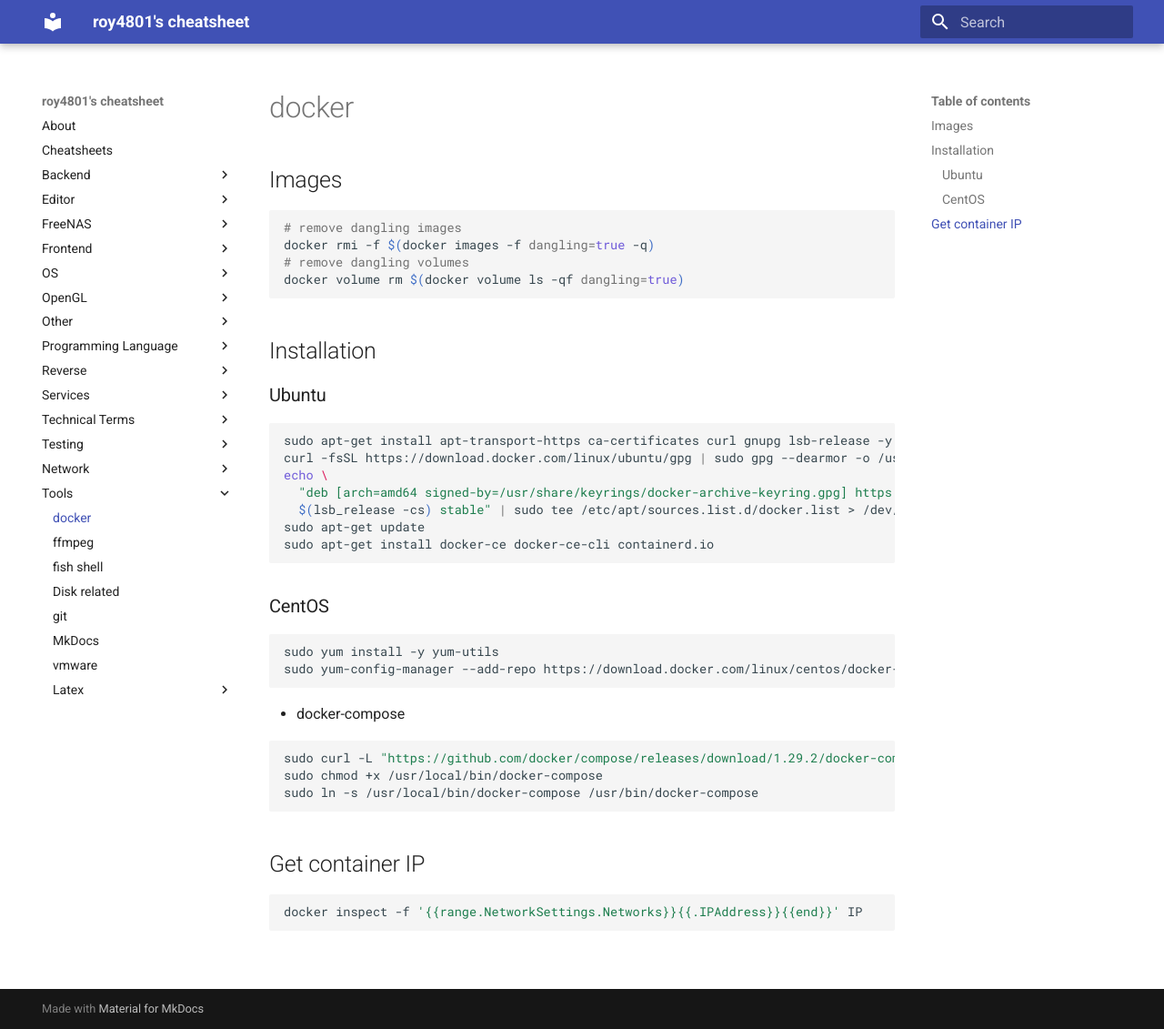
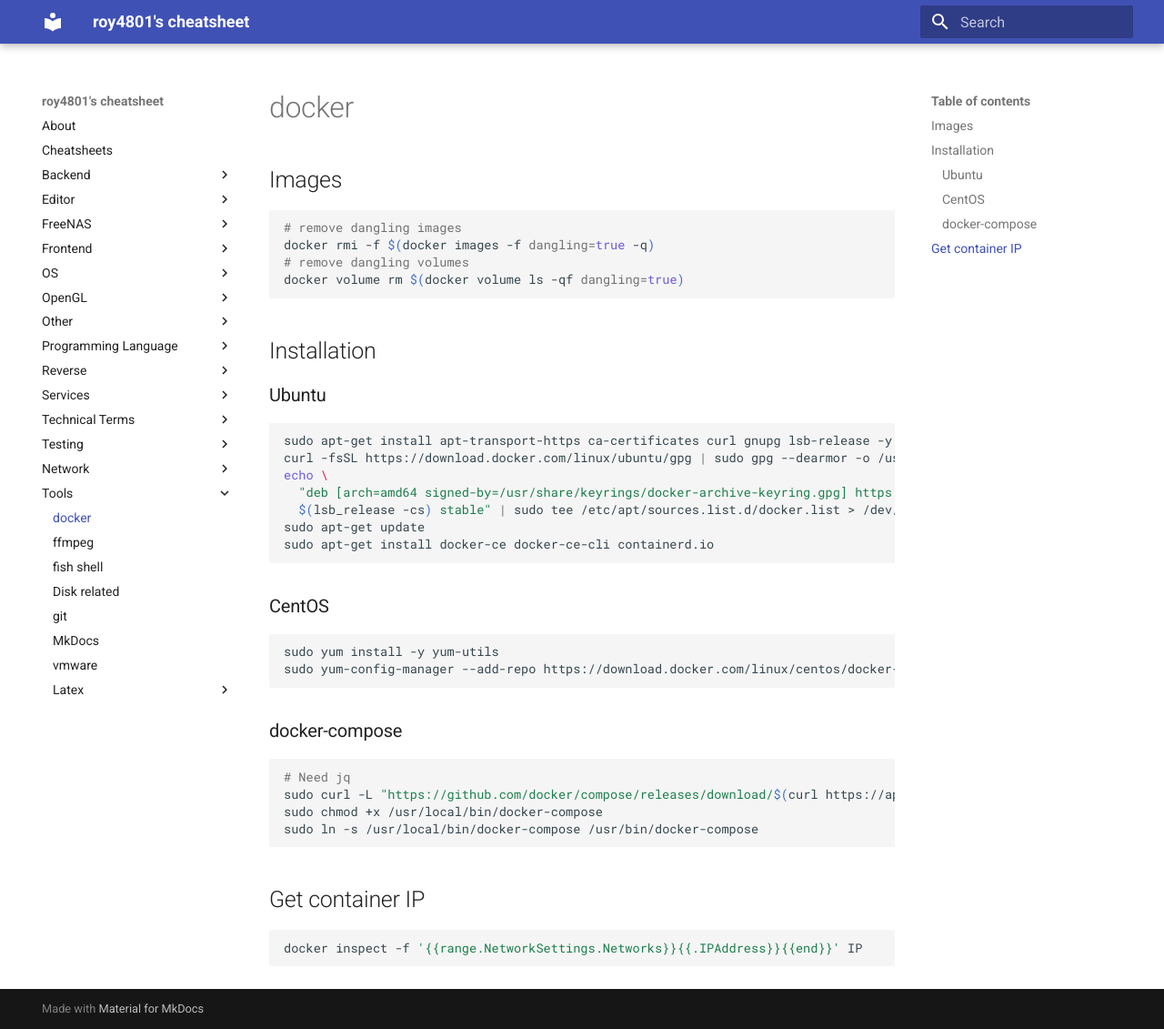
Before and after one commit to roy4801/docs.roy4801.tw, an MkDocs documentation site: the page built from docs/tools/docker.md, in a window 1280 px wide and 1131 px high. Shown: the whole window at 91% size. Built offline with MkDocs 1.6.1 and Material for MkDocs 9.7.7, drawn with Linux system fonts in a browser that asks for light colours.

Commit message:
Update docker

````diff
--- a/docs/tools/docker.md
+++ b/docs/tools/docker.md
@@ -30,10 +30,11 @@
 sudo yum-config-manager --add-repo https://download.docker.com/linux/centos/docker-ce.repo
 ```
 
-- docker-compose
+### docker-compose
 
 ```bash
-sudo curl -L "https://github.com/docker/compose/releases/download/1.29.2/docker-compose-$(uname -s)-$(uname -m)" -o /usr/local/bin/docker-compose
+# Need jq
+sudo curl -L "https://github.com/docker/compose/releases/download/$(curl https://api.github.com/repos/docker/compose/releases | jq -r '.[0].name')/docker-compose-$(uname -s)-$(uname -m)" -o /usr/local/bin/docker-compose
 sudo chmod +x /usr/local/bin/docker-compose
 sudo ln -s /usr/local/bin/docker-compose /usr/bin/docker-compose
 ```
````
